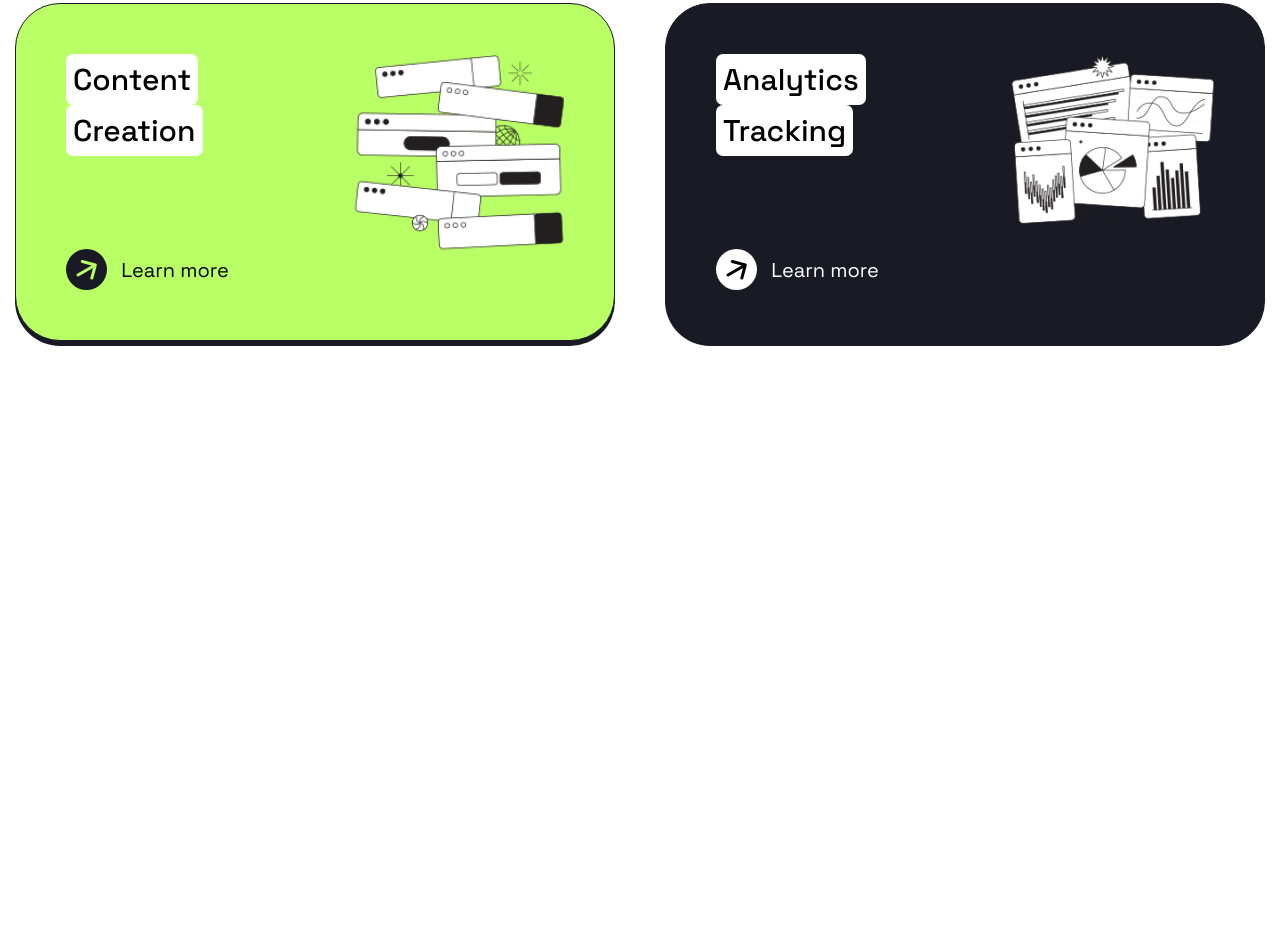
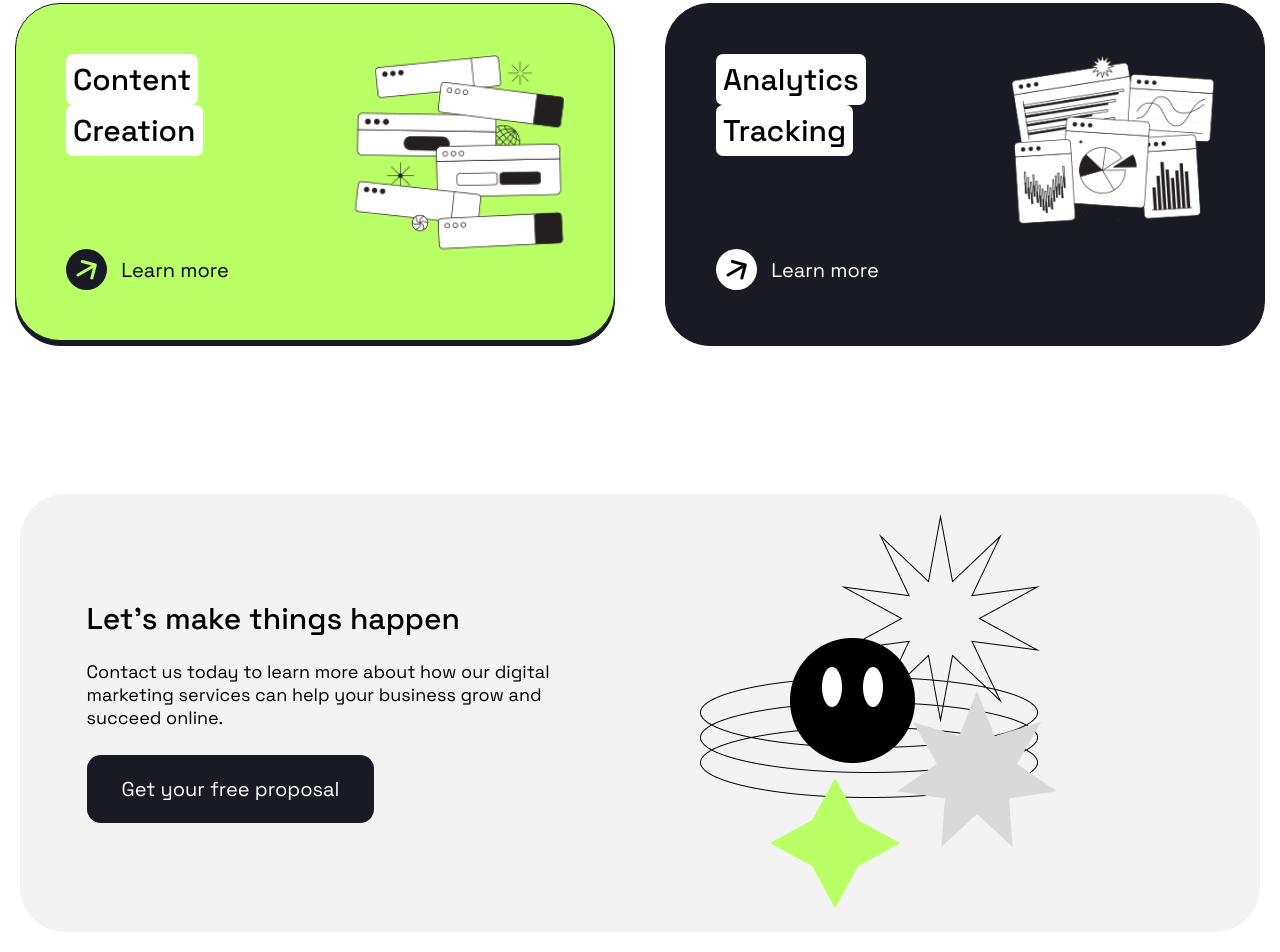
Before and after one commit to MakerM1/positivus, a plain HTML site: page index.html in a window 1280 px wide. Shown: the part 2407-3359 px from the top of the page. Before the commit the page ends 2758 px from the top, so only its background shows below. Drawn offline with Linux system fonts and the light colour scheme.

Commit message:
proposal section

```diff
--- a/css/style.css
+++ b/css/style.css
@@ -257,6 +257,7 @@ body::-webkit-scrollbar-thumb:hover {
 
 .services-section {
     padding: 10px;
+    margin-bottom: 123px;
 }
 
 .services__text-container {
@@ -272,6 +273,12 @@ body::-webkit-scrollbar-thumb:hover {
 .services__text {
     max-width: 580px;
     width: 100%;
+}
+
+@media (max-width: 816px) {
+    .services__text {
+        text-align: center;
+    }
 }
 
 .services__cards-container {
@@ -374,3 +381,53 @@ body::-webkit-scrollbar-thumb:hover {
         display: none;
     }
 }
+
+/* || proposal section */
+.proposal-section {
+    padding: 20px;
+}
+
+.proposal__main-container {
+    background: var(--Grey, #F3F3F3);
+    max-width: 1440px;
+    width: 100%;
+    margin: 0 auto;
+    padding: 20px 60px;
+    border-radius: 45px;
+    display: flex;
+    justify-content: space-around;
+    gap: 100px;
+    align-items: center;
+    flex-wrap: wrap;
+}
+
+.proposal__left {
+    display: flex;
+    flex-direction: column;
+    justify-content: space-between;
+    gap: 26px;
+    align-items: flex-start;
+}
+
+.proposal__text {
+    max-width: 500px;
+    width: 100%;
+}
+
+.proposal__heading {
+    font-size: 30px;
+    font-weight: 500;
+    max-width: 500px;
+    width: 100%;
+}
+
+@media (max-width: 1214px) {
+
+    .proposal__left {
+        align-items: stretch;
+    }
+
+    .proposal__right {
+        display: none;
+    }
+}
--- a/index.html
+++ b/index.html
@@ -354,6 +354,22 @@
           </div>
         </div>
       </section>
+
+      <section class="proposal-section">
+        <div class="proposal__main-container container-max-width--style">
+          <div class="proposal__left">
+            <h2 class="proposal__heading">Let's make things happen</h2>
+            <p class="proposal__text text--style">
+              Contact us today to learn more about how our digital marketing
+              services can help your business grow and succeed online.
+            </p>
+            <button class="button--style">Get your free proposal</button>
+          </div>
+          <div class="proposal__right">
+            <img src="images/emoji-and-stars.png" alt="emoji and stars" />
+          </div>
+        </div>
+      </section>
     </main>
   </body>
 </html>
```
Also changed, not shown: images/emoji-and-stars.png (added).
